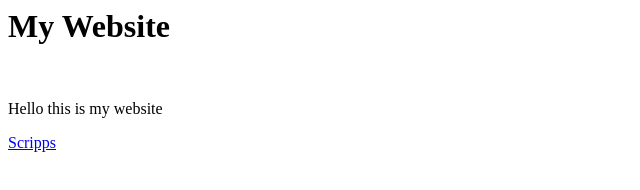
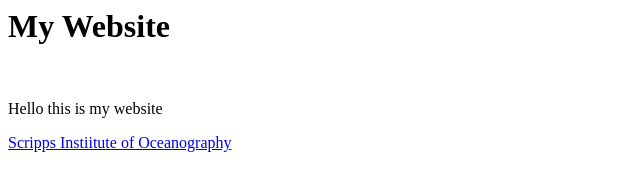
Before and after one commit to racheltam02/racheltam02.github.io, a plain HTML site: page index.html in a window 1280 px wide. Shown: the whole page, without its empty margins (0-640 px from the left). Drawn offline with Linux system fonts and the light colour scheme.

Commit message:
Extended name

```diff
--- a/index.html
+++ b/index.html
@@ -1,4 +1,4 @@
 <H1>My Website</H1>
 <br>
 <p>Hello this is my website</p>
-<a href=https://scripps.ucsd.edu/>Scripps</a>
+<a href=https://scripps.ucsd.edu/>Scripps Instiitute of Oceanography </a>
```
